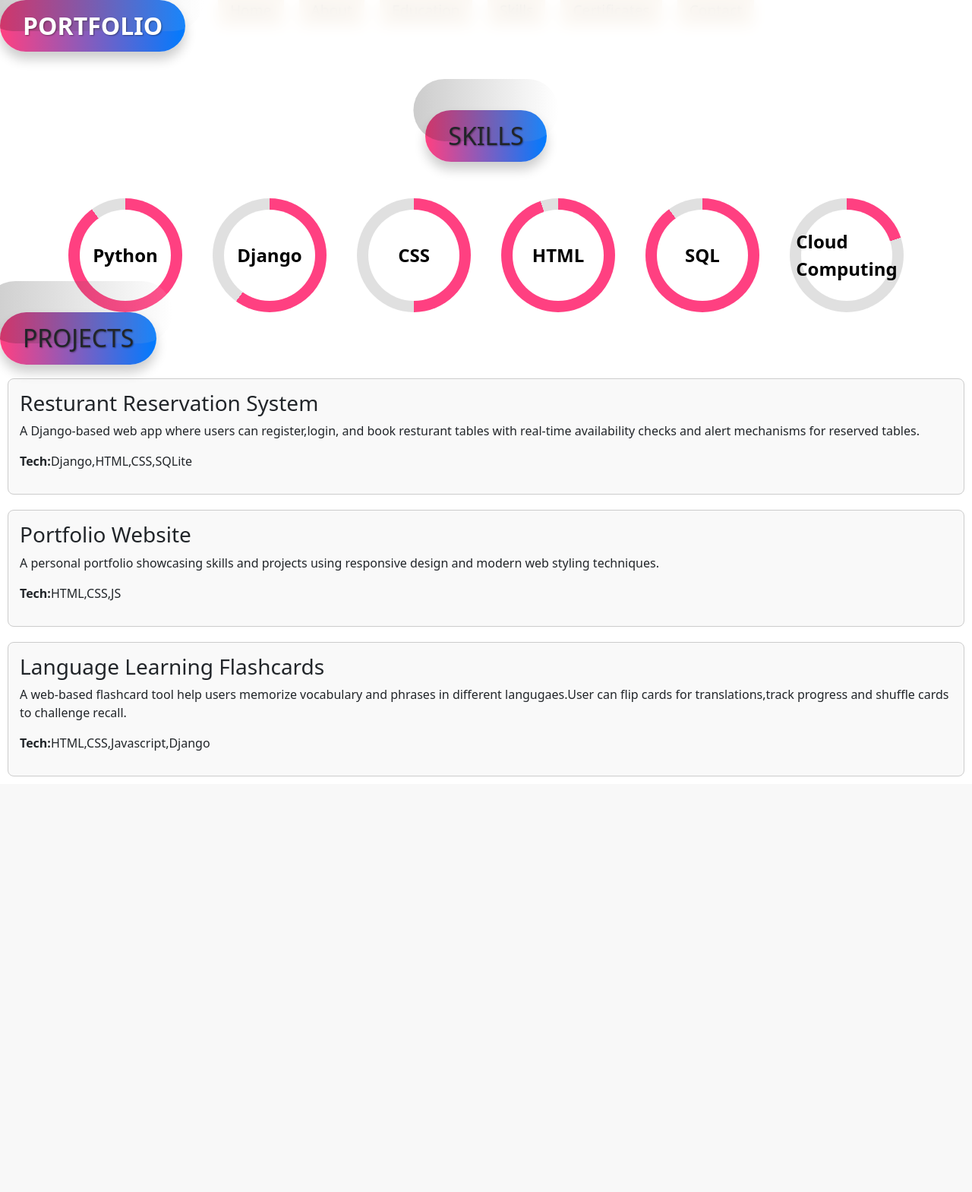
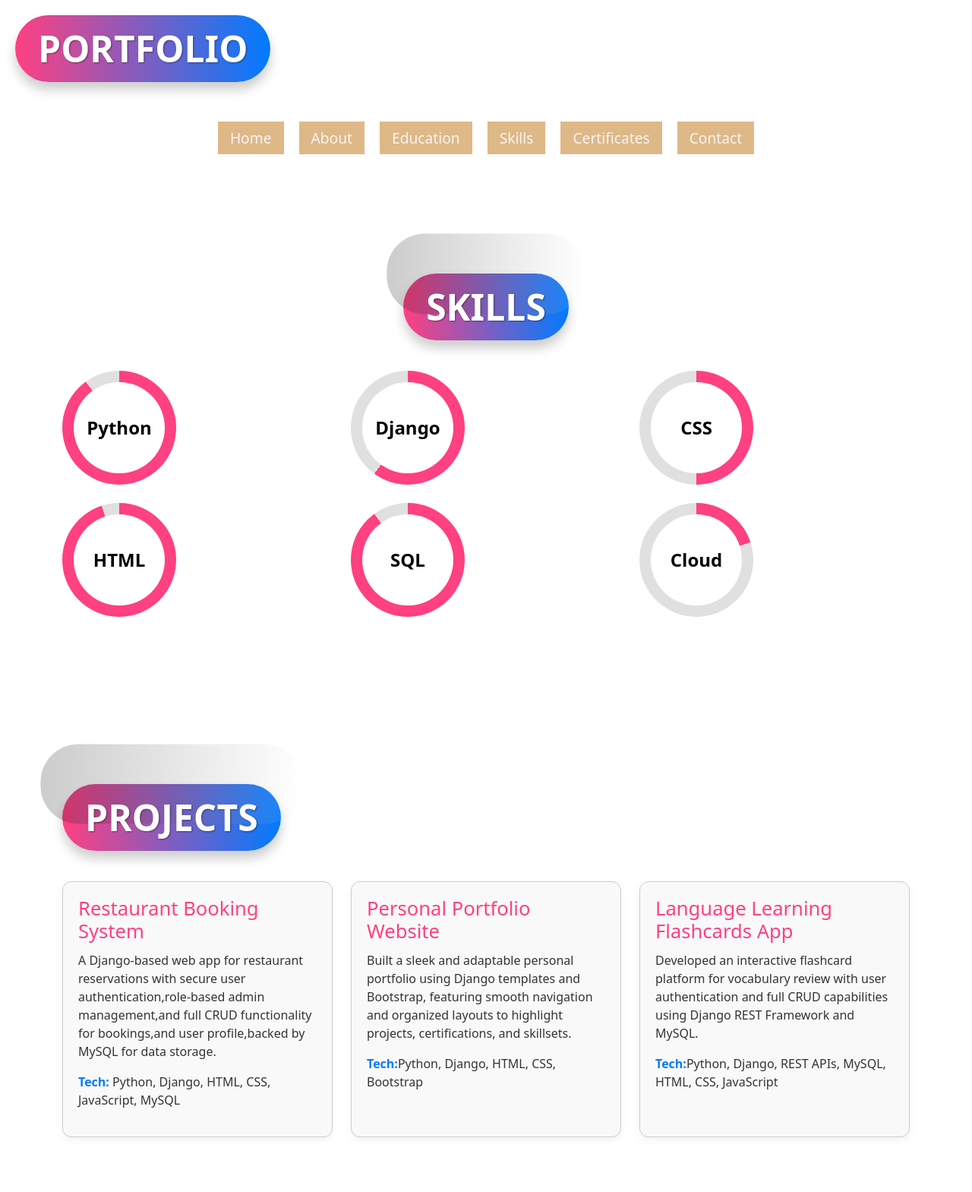
Before and after one commit to chinnuarya5858/MyPortfolio-Website, a Django app: page /skills/ in a window 1280 px wide. Shown: the whole page at 76% size. Before the commit the page ends 1022 px from the top, so only its background shows below. Run offline with Django 5.2, Linux system fonts and the light colour scheme.

Commit message:
Latest update

```diff
--- a/personal/static/css/homepage.css
+++ b/personal/static/css/homepage.css
@@ -11,42 +11,56 @@ body{
 
 /* Header */
 header h2{
-    color:#fff;
-    text-align:center;
+    font-size: 3rem;
     font-weight: bold;
-    font-size: 2rem;
-    margin-bottom: 10px;
+    color: #fff;
     text-transform: uppercase;
+    text-shadow: 1px 1px 2px rgba(0,0,0,0.4);
+    background: linear-gradient(to right, #ff4081, #007bff);
+    padding: 15px 30px;
+    display: inline-block;
+    border-radius: 50px;
+    box-shadow: 0 10px 15px rgba(0, 0, 0, 0.2);
+    margin-bottom: 40px;
     position: relative;
+    z-index: 1;
 }
 nav ul{
     display:flex;
     justify-content: center;
     gap: 20px;
-    padding:0;
+    padding: 0;
     list-style: none;
+    flex-direction: row;
+    align-items: center;
 }
 nav ul li{
     display: inline;
 }
 nav ul li a{
-    color:black;
+    color:whitesmoke;
     transition: background-color 0.3s ease;
     text-decoration: none;
     padding: 8px 16px;
     font-size: 1.2rem;
 }
 nav ul li a:hover{
-    background-color:bisque;
+    background-color:violet;
+    color: #fff;
     border-radius: 8px;
 }
 header{
     background-color: rgba(255,255,255,0.9);
     backdrop-filter: blur(10px);
-    position:fixed;
+    position:relative;
     width:100%;
     top:0;
-    z-index:1000;
+    padding: 20px;
+    z-index:1;
+}
+nav{
+    z-index: 2;
+    position: relative;
 }
 @media (max-width: 768px) {
     nav ul {
@@ -117,17 +131,22 @@ h3.lead{
     will-change: transform;
 }
 a,.btn-custom{
-    color:black;
-    background: burlywood;
+    color:whitesmoke;
+    background:burlywood;
     text-decoration: none;
 
 }
 .btn-custom:hover{
     background: burlywood;
     transform: translateY(-5px);
-    transition: transform 0.3s ease,background 0.3s ease;
+    transition: transform 0.3s ease;
 }
-h2{
+#about h2,
+#education h2,
+#skills h2,
+#projects h2,
+#certificates h2,
+#contact h2{
     font-size: 3rem;
     font-weight: bold;
     color: #fff;
@@ -138,12 +157,17 @@ h2{
     display: inline-block;
     border-radius: 50px;
     box-shadow: 0 10px 15px rgba(0, 0, 0, 0.2);
+    margin-bottom: 40px;
+    text-align: center;
     position: relative;
     z-index: 1;
-    margin-bottom: 30px;
-    text-align: center;
 }
-h2::before {
+#about h2::before,
+#education h2::before,
+#skills h2::before,
+#projects h2::before,
+#certificates h2::before,
+#contact h2::before{
     content: "";
     position: absolute;
     top: 0;
@@ -157,14 +181,8 @@ h2::before {
 }
 
 /* Education */
-.timeline h2{
-    text-align: center;
-    margin-bottom: 40px;
-    display:flex;
-    flex-direction:column;
-    gap: 20px;
-}
 .timeline-item{
+    animation: fadeInUp 0.8s ease;
     background-color:beige;
     padding: 20px;
     border-radius: 8px;
@@ -202,12 +220,18 @@ h2::before {
         font-size: 1rem;
     }
 }
+@keyframes fadeInUp {
+    from{
+        opacity: 0;
+        transform: translateY(40px);
+    }
+    to{
+        opacity: 1;
+        transform: translateY(0);
+    }
+}
 
 /*Skills*/
-#skills{
-    text-align:center;
-    margin-bottom: 40px;
-}
 .skills-container{
     display:flex;
     flex-wrap:wrap;
@@ -250,20 +274,46 @@ h2::before {
 }
 .projects-container{
     display:flex;
-    flex-direction: column;
-    gap: 20px;
-    padding: 10px;
+    flex-wrap: wrap;
+    gap: 30px;
+    justify-content: center;
+    margin-top: 30px;
 }
 .project-card{
+    flex:0 0 300px;
     border: 1px solid #ccc;
-    padding: 15px;
-    border-radius: 8px;
+    padding: 20px;
+    border-radius: 12px;
     background-color: #f9f9f9;
+    box-shadow: 0 4px 10px rgba(0, 0, 0, 0.05);
+    transition: transform 0.3s ease;
+}
+.project-card:hover{
+    transform: translateY(-5px);
+}
+.project-card h3{
+    font-size: 1.6rem;
+    color: #ff4081;
+    margin-bottom: 10px;
+}
+.project-card p{
+    font-size: 1rem;
+    color: #333;
+    line-height: 1.5;
+}
+.project-card strong{
+    color: #007bff;
 }
 /* Responsive Design */
 @media (max-width: 768px) {
     #skills h2 {
         font-size: 2rem;
+    }
+    #projects h2{
+        font-size: 2.5rem;
+    }
+    .project-card{
+        flex:1 1 100%;
     }
 
     .circle {
@@ -280,10 +330,6 @@ h2::before {
 
 /*Certifications*/
 
-#certificates{
-    text-align: center;
-    margin:50px 0;
-}
 .card{
     border:none;
     border-radius: 10px;
@@ -374,10 +420,13 @@ h2::before {
 }
 
 section {
-    padding-top: 120px;
+    padding-top: 120px 20px;
     scroll-margin-top: 100px;
 }
 #education h2,
-#skills h2{
+#skills h2,
+#projects h2,
+#certificates h2,
+#contact h2{
     margin-top: 100px;
 }
--- a/personal/templates/about.html
+++ b/personal/templates/about.html
@@ -9,7 +9,7 @@
             <div class="col-md-6">
                 <h2 class="mb-4">About Me</h2>
                 <p>
-                    Hello! I'm Arya Kunjumon — a passionate software developer and ducator with a strong interest in building web applications using Python and Django. I'm certified in back-end development by Meta and have gained hands-on experience with HTML, CSS, and the basics of Java and Bootstrap.
+                    Hello! I'm Arya Kunjumon — a passionate software developer and educator with a strong interest in building web applications using Python and Django. I'm certified in back-end development by Meta and have gained hands-on experience with HTML, CSS, and the basics of Java and Bootstrap.
                 </p>
                 <p>
                     I worked as an English Language Trainer at Kiddiebus, where I blend my love for teaching with my technical skills. I was honored as the Star Trainer of the Month within six months of joining. I’ve also contributed as a Talent Acquisition Specialist, sharpening my skills in communication, collaboration, and hiring.
--- a/personal/templates/base.html
+++ b/personal/templates/base.html
@@ -5,6 +5,12 @@
     <meta charset="UTF-8">
     <meta name="viewport" content="width=device-width, initial-scale=1.0">
     <title>My Website</title>
+
+    <link
+      rel="shortcut icon"
+      type="image/png"
+      href="{% static 'img/icon.png' %}"
+    />
 
     <link
     rel="preload"
--- a/personal/templates/contact.html
+++ b/personal/templates/contact.html
@@ -1,7 +1,7 @@
 {%extends 'base.html'%}{%load static%}{%block content%}
 
 <!-------Contact----------->
-<div id="contact" class="text-center my-5">
+<div id="contact" class="text-center my-5" class="py-5">
     <h2>Contact Me</h2>
     <h4>Let's Work Together</h4>
 </div>
--- a/personal/templates/education.html
+++ b/personal/templates/education.html
@@ -1,8 +1,7 @@
 {%extends 'base.html'%}{%load static%}{%block content%}
  <!-------------Educations--------------->
- <section id="education">
-    <div class="timeline">
-        <h2>Education</h2>
+ <section id="education" class="education-section py-5">
+        <h2 class="timeline">Education</h2>
         <div class="timeline-item">
         <div class="dot"></div>
             <h6>2021</h6>
--- a/personal/templates/skills.html
+++ b/personal/templates/skills.html
@@ -1,46 +1,74 @@
-{%extends 'base.html'%}{%load static%}{%block content%}
- <!------------Skills--------------->
- <div id="skills">
+{% extends 'base.html' %}
+{% load static %}
+{% block content %}
+
+<!-- Skills Section -->
+<section id="skills" class="skill-section py-5">
+  <div class="container text-center">
     <h2>Skills</h2>
-</div>
-<div class="skills-container">
+    <div class="row justify-content-center">
+      <div class="col-md-4 col-sm-6 mb-4">
         <div class="circle" style="--value: 90;">
           <div class="inner-circle">Python</div>
         </div>
+      </div>
+      <div class="col-md-4 col-sm-6 mb-4">
         <div class="circle" style="--value: 60;">
           <div class="inner-circle">Django</div>
         </div>
+      </div>
+      <div class="col-md-4 col-sm-6 mb-4">
         <div class="circle" style="--value: 50;">
           <div class="inner-circle">CSS</div>
         </div>
+      </div>
+      <div class="col-md-4 col-sm-6 mb-4">
         <div class="circle" style="--value: 95;">
           <div class="inner-circle">HTML</div>
         </div>
-    <div class="circle" style="--value: 90">
+      </div>
+      <div class="col-md-4 col-sm-6 mb-4">
+        <div class="circle" style="--value: 90;">
           <div class="inner-circle">SQL</div>
         </div>
-    <div class="circle" style="--value:20">
-        <div class="inner-circle">Cloud Computing</div>
+      </div>
+      <div class="col-md-4 col-sm-6 mb-4">
+        <div class="circle" style="--value: 20;">
+          <div class="inner-circle">Cloud</div>
         </div>
       </div>
-<div id="projects">
-    <h2>Projects</h2>
-</div>
-<div class="projects-container">
-    <div class="project-card">
-        <h3>Resturant Reservation System</h3>
-        <p>A Django-based web app where users can register,login, and book resturant tables with real-time availability checks and alert mechanisms for reserved tables.</p>
-        <p><strong>Tech:</strong>Django,HTML,CSS,SQLite</p>
-    </div>
-    <div class="project-card">
-        <h3>Portfolio Website</h3>
-        <p>A personal portfolio showcasing skills and projects using responsive design and modern web styling techniques.</p>
-        <p><strong>Tech:</strong>HTML,CSS,JS</p>
-    </div>
-    <div class="project-card">
-        <h3>Language Learning Flashcards</h3>
-        <p>A web-based flashcard tool help users memorize vocabulary and phrases in different langugaes.User can flip cards for translations,track progress and shuffle cards to challenge recall.</p>
-        <p><strong>Tech:</strong>HTML,CSS,Javascript,Django</p>
     </div>
   </div>
-{%endblock%}
+</section>
+
+<!-- Projects Section -->
+<section id="projects" class="py-5">
+  <div class="container">
+    <h2>Projects</h2>
+    <div class="row">
+      <div class="col-md-4 mb-4">
+        <div class="project-card h-100">
+          <h3>Restaurant Booking System</h3>
+          <p>A Django-based web app for restaurant reservations with secure user authentication,role-based admin management,and full CRUD functionality for bookings,and user profile,backed by MySQL for data storage.</p>
+          <p><strong>Tech:</strong> Python, Django, HTML, CSS, JavaScript, MySQL</p>
+        </div>
+      </div>
+      <div class="col-md-4 mb-4">
+        <div class="project-card h-100">
+          <h3>Personal Portfolio Website</h3>
+          <p>Built a sleek and adaptable personal portfolio using Django templates and Bootstrap, featuring smooth navigation and organized layouts to highlight projects, certifications, and skillsets.</p>
+          <p><strong>Tech:</strong>Python, Django, HTML, CSS, Bootstrap</p>
+        </div>
+      </div>
+      <div class="col-md-4 mb-4">
+        <div class="project-card h-100">
+          <h3>Language Learning Flashcards App</h3>
+          <p>Developed an interactive flashcard platform for vocabulary review with user authentication and full CRUD capabilities using Django REST Framework and MySQL.</p>
+          <p><strong>Tech:</strong>Python, Django, REST APIs, MySQL, HTML, CSS, JavaScript</p>
+        </div>
+      </div>
+    </div>
+  </div>
+</section>
+
+{% endblock %}
--- a/personal/views.py
+++ b/personal/views.py
@@ -18,7 +18,7 @@ def skills(request):
     return render(request,'skills.html')
 
 def certificates(request):
-    return render(request,'awards.html')
+    return render(request,'certificates.html')
 
 def contact(request):
     form=ContactForm()
```
Also changed, not shown: personal/templates/awards.html (deleted, +0 -46 lines), personal/templates/certificates.html (added, +54 -0 lines), personal/static/img/icon.png (added), personal/static/img/logo.png (added), personal/static/img/logo2.png (added). Lines whose indentation alone changed are shown as unchanged.
